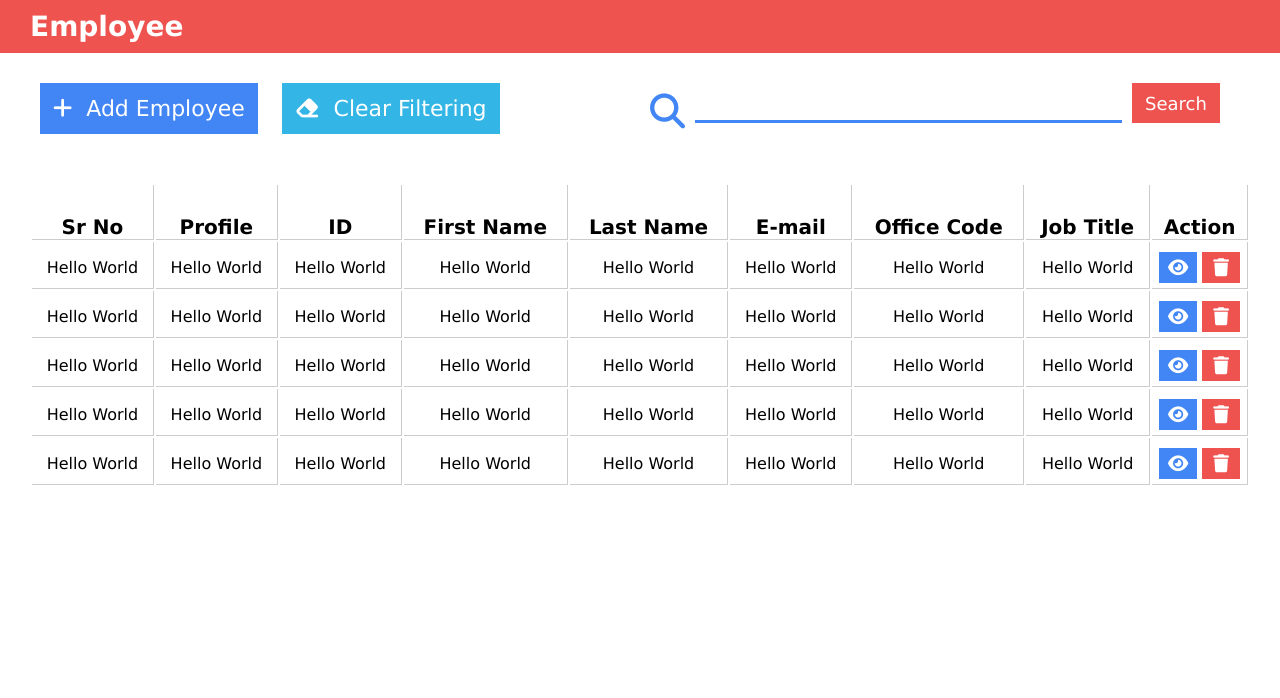
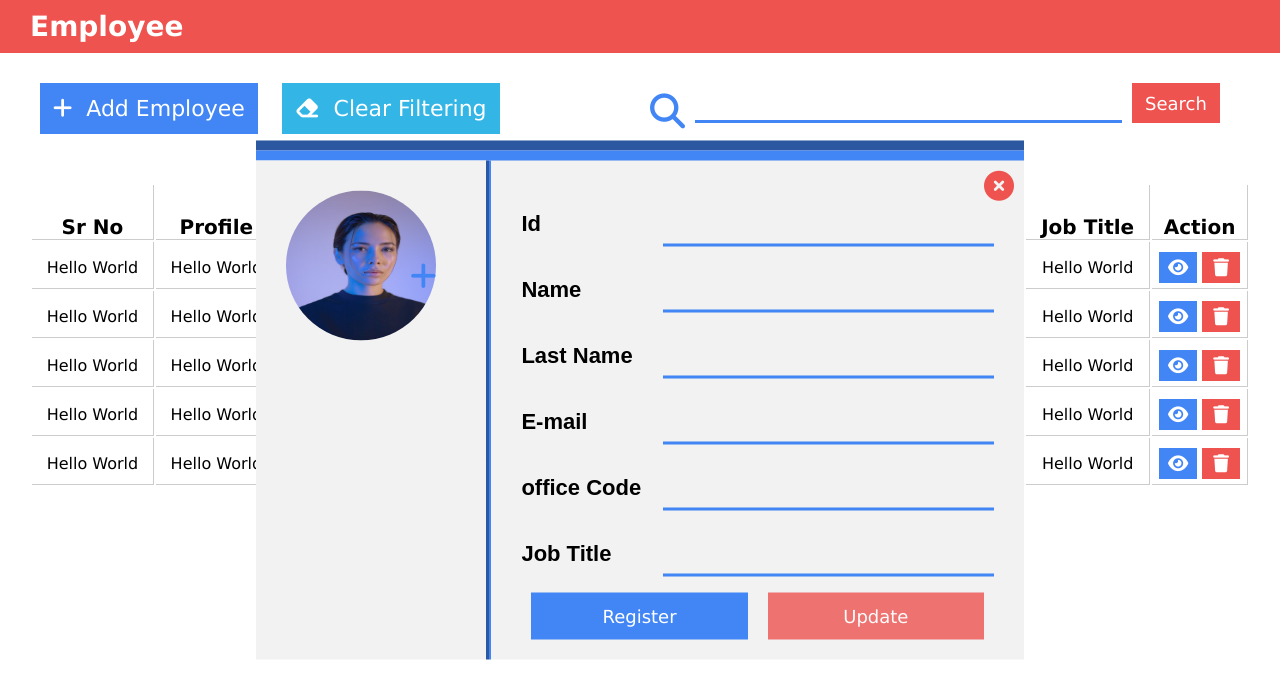
Before and after one commit to vinod6535/MERN-Stack-Projects, a plain HTML site: page Employee (CRUD) Management System/index.html in a window 1280 px wide. Drawn offline with Linux system fonts and the light colour scheme.

Commit message:
Adding 1st Modal

```diff
--- a/Employee (CRUD) Management System/index.css
+++ b/Employee (CRUD) Management System/index.css
@@ -113,3 +113,105 @@
     /* margin: 0px 10px; */
     padding: 5px 0px 5px;
  }
+
+ /* Modal Styling */
+
+ .modal{
+    width: 60%;
+    height: auto;
+    background-color: #f2f2f2;
+    position: fixed;
+    top: 50%;
+    left: 50%;
+    transform: translate(-50%,-50%);
+    display: flex ;
+    border-top: 20px groove #4286F5;
+ }
+ .modal .close-icon{
+    position: absolute;
+    right: 0;
+    padding: 10px;
+    color: #EE534F;
+    font-size: 30px;
+ }
+
+ .modal .left-modal{
+      width: 30%;
+      height: 100%;
+      background-color: #f2f2f2;
+      position: relative;
+ }
+
+ .modal .left-modal .img-box{
+    width: 100%;
+    height: 300px;
+    display: flex;
+    padding: 30px;
+    position: relative;
+ }
+
+ .modal .left-modal .img-box i{
+      font-size: 30px;
+      padding: 10px;
+      position: absolute;
+      right: 40px;
+      top: 90px;
+      color: #4286F5;
+ }
+ .modal .left-modal .img-box .image{
+      border-radius:50% ;
+ }
+ .modal .left-modal .img-box input{
+      width: 40px;
+      height: 40px;
+      position: absolute;
+      right: 40px;
+      top: 90px;
+      opacity: 0;
+ }
+
+ /* Right Modal Styling */
+ .modal .right-modal{
+    width: 70%;
+    height: 100%;
+    border-left: 5px groove #4286F5;
+    padding: 30px;
+ }
+
+ .modal .right-modal  .input-box{
+    width: 100%;
+    display: flex;
+    justify-content: space-between;
+ }
+ .modal .right-modal  .input-box label{
+    font-size: 22px;
+    font-weight: bold;
+    font-family: sans-serif;
+    margin: 20px 0px;
+ }
+ .modal .right-modal  .input-box input{
+    width: 70%;
+    margin: 10px 0px;
+    border: none;
+    outline: none;
+    padding: 13px;
+    background-color: transparent;
+    border-bottom: 3px solid #4286F5;
+ }
+.modal .right-modal .input-box button{
+    width: 48%;
+    border: none;
+    outline: none;
+    background-color: #4286F5;
+    font-size: 18px;
+    font-family: Verdana, Geneva, Tahoma, sans-serif;
+    color: #fff;
+    margin: 6px 10px;
+    padding: 13px;
+    margin-bottom: -10px;
+}
+
+.modal .right-modal .input-box button:disabled{
+    background-color: #ff534e;
+    opacity: 0.8;
+}
--- a/Employee (CRUD) Management System/index.html
+++ b/Employee (CRUD) Management System/index.html
@@ -109,5 +109,47 @@
         </table>
     </div>
 
+    <div class="modal">
+        <i class="fa fa-times-circle close-icon"></i>
+        <div class="left-modal">
+           <div class="img-box">
+                <img src="./img/photo-1534528741775-53994a69daeb.avif" alt="Employee" width="150" height="150" class="image">
+                <i class="fa fa-plus"> </i>
+                <input type="file">
+           </div>
+        </div>
+        <div class="right-modal">
+            <div class="input-box">
+                <label for="id">Id</label>
+                <input type="text" name="" id="id">
+            </div>
+            <div class="input-box">
+                <label for="name">Name</label>
+                <input type="text" name="" id="name">
+            </div>
+            <div class="input-box">
+                <label for="l-name">Last Name</label>
+                <input type="text" name="" id="l-name">
+            </div>
+            <div class="input-box">
+                <label for="emial">E-mail</label>
+                <input type="text" name="" id="email">
+            </div>
+            <div class="input-box">
+                <label for="office-code">office Code</label>
+                <input type="text" name="" id="office-code">
+            </div>
+            <div class="input-box">
+                <label for="job-title">Job Title</label>
+                <input type="text" name="" id="job-title">
+            </div>
+            <div class="input-box">
+                <button>Register</button>
+                 <button disabled style="background-color: #EE534F;">Update</button>
+            </div>
+
+        </div>
+    </div>
+
 </body>
 </html>
```
Also changed, not shown: Employee (CRUD) Management System/img/photo-1463453091185-61582044d556.avif (added), Employee (CRUD) Management System/img/photo-1494790108377-be9c29b29330.avif (added), Employee (CRUD) Management System/img/photo-1501196354995-cbb51c65aaea.avif (added), Employee (CRUD) Management System/img/photo-1506277886164-e25aa3f4ef7f.avif (added), Employee (CRUD) Management System/img/photo-1534528741775-53994a69daeb.avif (added), Employee (CRUD) Management System/img/photo-1539571696357-5a69c17a67c6.avif (added), Employee (CRUD) Management System/img/photo-1560250097-0b93528c311a.avif (added).
